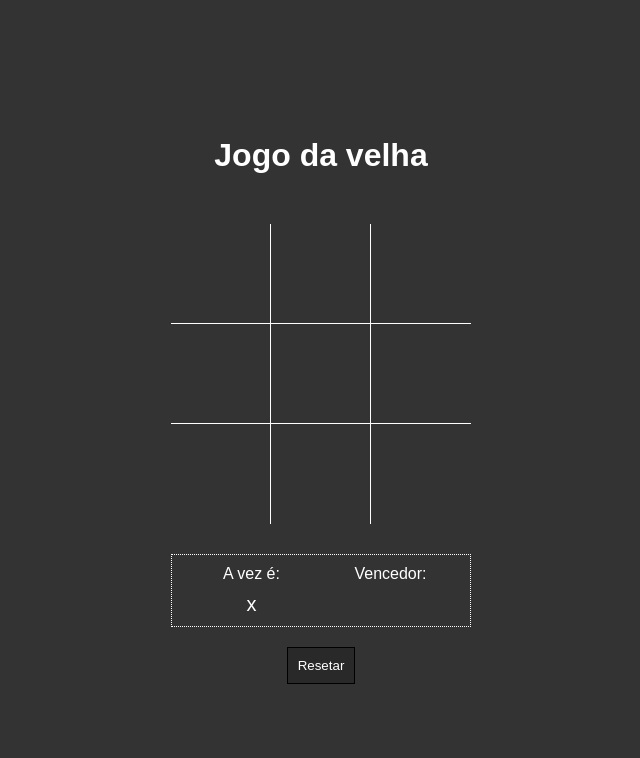
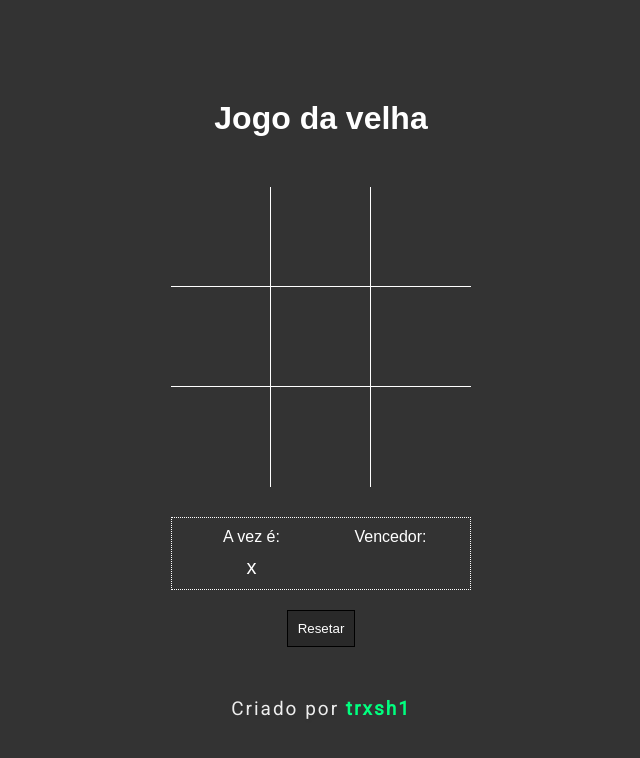
Before and after one commit to trxsh1DEV/Jogo_da_velha, a plain HTML site: page index.html in a window 1280 px wide. Shown: the whole page, without its empty margins (319-959 px from the left). Drawn offline with Linux system fonts and the light colour scheme.

Commit message:
Add create by...

```diff
--- a/assets/js/script.js
+++ b/assets/js/script.js
@@ -70,11 +70,11 @@ function togglePlayer(){
 function observerGame(){
     if(checkWinner('x')) {
         playerTurn = '';
-        warning = 'Player "x" winner';
+        warning = 'Player "x" won';
         playing = false;
     } else if(checkWinner('o')) {
         playerTurn = '';
-        warning = 'Player "o" winner';
+        warning = 'Player "o" won';
         playing = false;
     } else if(isFull()) {
         warning = 'The game gave tie';
--- a/assets/styles/style.css
+++ b/assets/styles/style.css
@@ -73,7 +73,6 @@ h1 {
     color: #FFF;
     font-size: 20px;
 }
-
 .reset {
     border: 1px solid #000;
     background-color: rgba(0, 0, 0, 0.2);
@@ -81,3 +80,24 @@ h1 {
     padding: 10px;
     margin-top: 20px;
 }
+footer {
+    font-family: 'Roboto', sans-serif;
+    letter-spacing: 2px;
+    font-size: 19px;
+    margin-top: 50px;
+    text-shadow: 1px 2px 2px #333;
+    color: #EEE;
+}
+footer a {
+    color: #00ff7f;
+    text-shadow: none;
+    font-weight: bold;
+    text-decoration: none;
+    transition: all 2s cubic-bezier(0.165, 0.84, 0.44, 1);
+    display: inline-block;
+}
+footer a:hover{
+    color: #04d26b;
+    padding-left: 6px;
+    transform:scale(1.25,1.25);
+}
--- a/index.html
+++ b/index.html
@@ -4,6 +4,7 @@
     <meta charset="UTF-8">
     <meta http-equiv="X-UA-Compatible" content="IE=edge">
     <meta name="viewport" content="width=device-width, initial-scale=1.0">
+    <link rel="preconnect" href="https://fonts.googleapis.com"><link rel="preconnect" href="https://fonts.gstatic.com" crossorigin><link href="https://fonts.googleapis.com/css2?family=Roboto&display=swap" rel="stylesheet">
     <title>Jogo da velha</title>
     <link rel="stylesheet" href="./assets/styles/style.css" />
 </head>
@@ -37,6 +38,8 @@
 
     <button class="reset">Resetar</button>
 
+    <footer>Criado por <a target="_blank" href="https://github.com/trxsh1DEV?tab=repositories">trxsh1</a></footer>
+
     <script src="./assets/js/script.js"></script>
 </body>
 </html>
```
